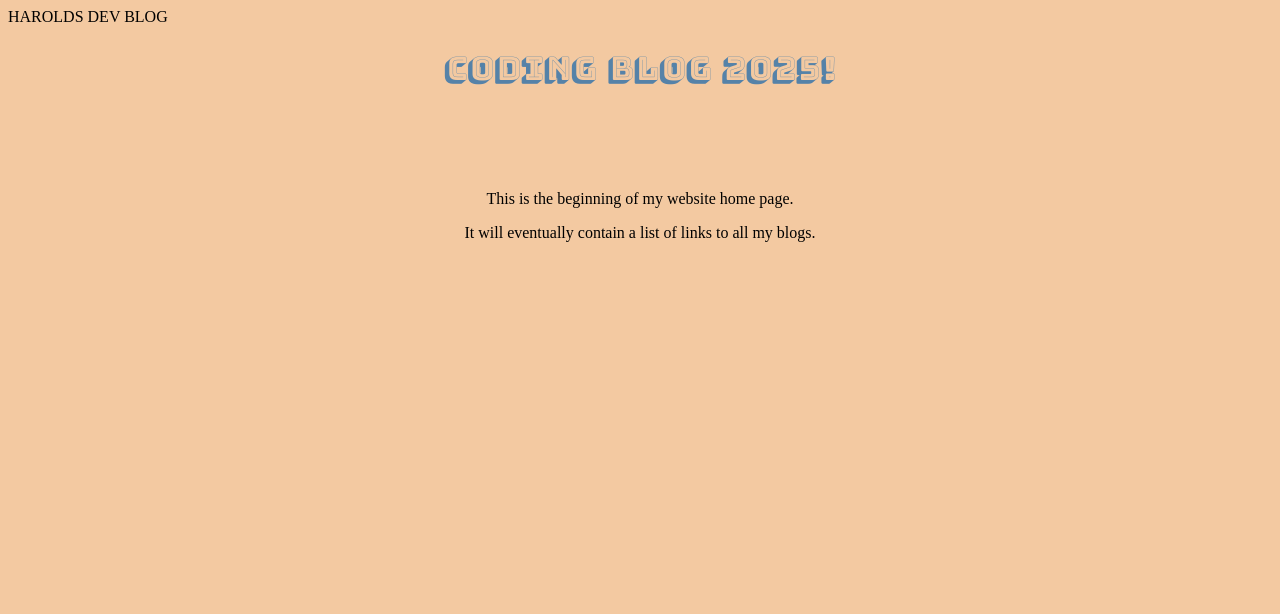
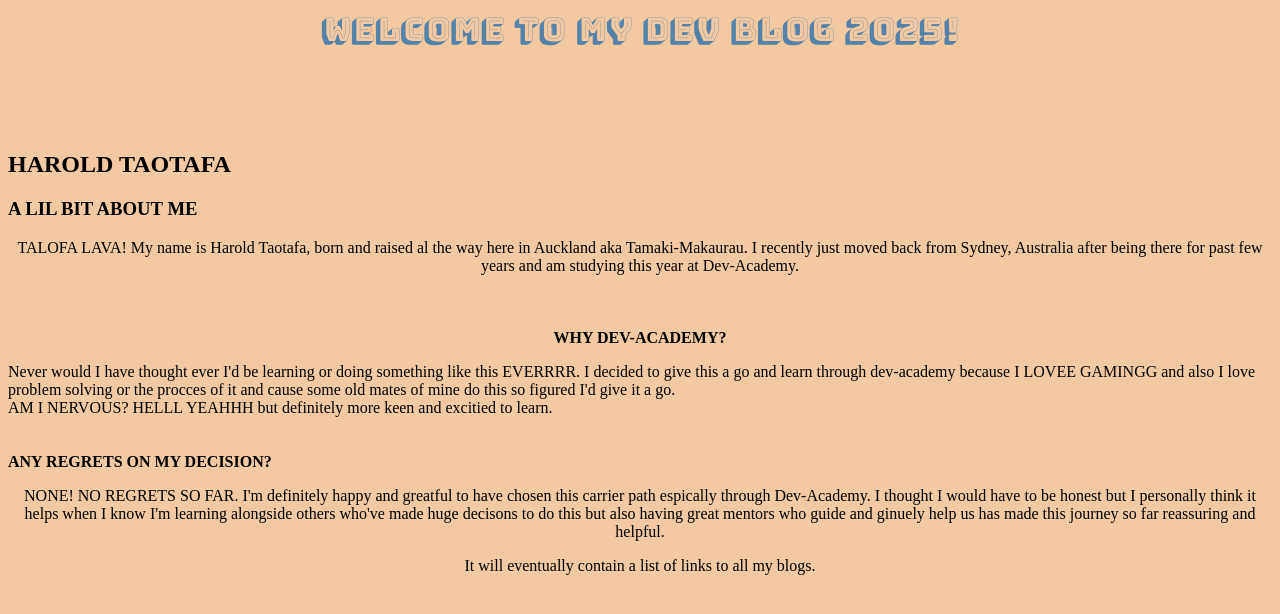
Before and after one commit to Haroldtaov/Haroldtaov.github.io, a plain HTML site: page index.html in a window 1280 px wide. Drawn offline with Linux system fonts and the light colour scheme; a web font is replaced by a local one.

Commit message:
Added new texts/headings onto home page

```diff
--- a/index.html
+++ b/index.html
@@ -10,14 +10,41 @@
   </head>
 
   <body>
-    <td class="blog title">
-      HAROLDS DEV BLOG
-    </td>
-
-      <h1 class="bungee-shade-regular">CODING BLOG 2025! </h1>
+    <header>
+      <h1 class="bungee-shade-regular">WELCOME TO MY DEV BLOG 2025! </h1>
+      </header>
+      <div>
+        <h2>HAROLD TAOTAFA</h2>
+      </div>
 
 
-      <p>This is the beginning of my website home page.</p>
+
+
+    <div class="centre-text">
+      <h3> A LIL BIT ABOUT ME </h3>
+      </div>
+      <div class="text-box">
+      <p>TALOFA LAVA! My name is Harold Taotafa, born and raised al the way here in Auckland aka Tamaki-Makaurau. I recently just moved back from Sydney, Australia after being there for past few years and am studying this year at Dev-Academy.
+        <br>
+        <br>
+        <br>
+        <br>
+        <strong> WHY DEV-ACADEMY?</strong>
+        </p> Never would I have thought ever I'd be learning or doing something like this EVERRRR. I decided to give this a go and learn through dev-academy because I LOVEE GAMINGG and also I love problem solving or the procces of it and cause some old mates of mine do this so figured I'd give it a go.
+        <br>
+        AM I NERVOUS? HELLL YEAHHH but definitely more keen and excitied to learn.
+        <br>
+        <br>
+        <br>
+        <strong> ANY REGRETS ON MY DECISION? </strong>
+          <p> NONE! NO REGRETS SO FAR. I'm definitely happy and greatful to have chosen this carrier path espically through Dev-Academy. I thought I would have to be honest but I personally think it helps when I know I'm learning alongside others who've made huge decisons to do this but also having great mentors who guide and ginuely help us has made this journey so far reassuring and helpful.
+            <br>
+          </p>
+          </div>
+
+
+
+
       <p>It will eventually contain a list of links to all my blogs.</p>
       <div></div>
     </td>
```
